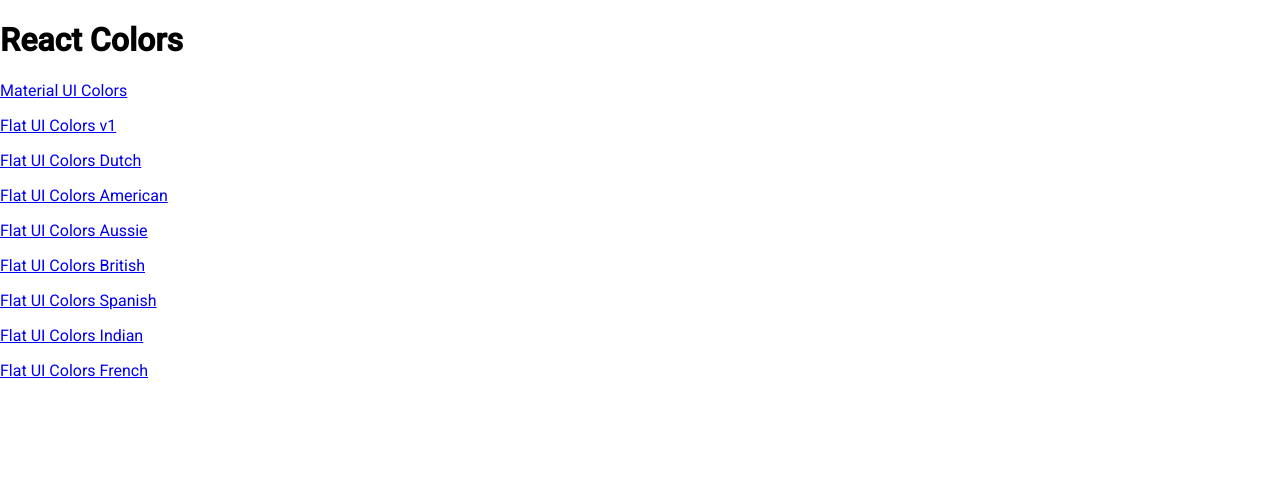
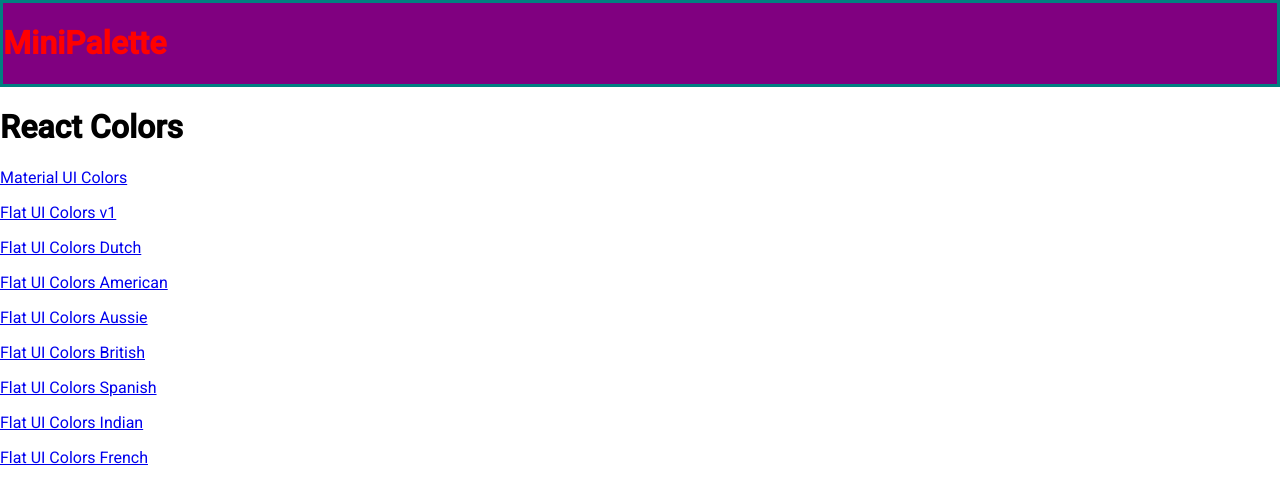
Before and after one commit to dhillman1989/ColorPaletteApp, a React (Create React App) app: page / in a window 1280 px wide. Shown: the top 504 px of the page. Built offline with nearby package versions, Linux system fonts and the light colour scheme.

Commit message:
add withStyles
add withStyles and demonstration styles

```diff
--- a/package.json
+++ b/package.json
@@ -7,6 +7,7 @@
   "dependencies": {
     "@material-ui/core": "4.9.9",
     "@material-ui/icons": "4.9.1",
+    "@material-ui/styles": "4.9.6",
     "chroma-js": "2.1.0",
     "rc-slider": "9.2.4",
     "react": "16.12.0",
--- /dev/null
+++ b/src/MiniPalette.js
@@ -0,0 +1,25 @@
+import React from "react";
+import { withStyles } from "@material-ui/styles";
+import "./MiniPalette.css";
+
+const styles = {
+  main: {
+    backgroundColor: "purple",
+    border: "3px solid teal",
+    "& h1": {
+      color: "red"
+    }
+  }
+};
+
+function MiniPalette(props) {
+  const { classes } = props;
+  console.log(classes);
+  return (
+    <div className={classes.main}>
+      <h1>MiniPalette</h1>
+    </div>
+  );
+}
+
+export default withStyles(styles)(MiniPalette);
--- a/src/PaletteList.js
+++ b/src/PaletteList.js
@@ -1,11 +1,14 @@
 import React, { Component } from "react";
 import "./PaletteList.css";
+import MiniPalette from "./MiniPalette";
+
 import { Link } from "react-router-dom";
 class PaletteList extends Component {
   render() {
     const { palettes } = this.props;
     return (
       <div>
+        <MiniPalette />
         <h1>React Colors</h1>
         {palettes.map(palette => (
           <p>
```
Also changed, not shown: src/MiniPalette.css (added).
